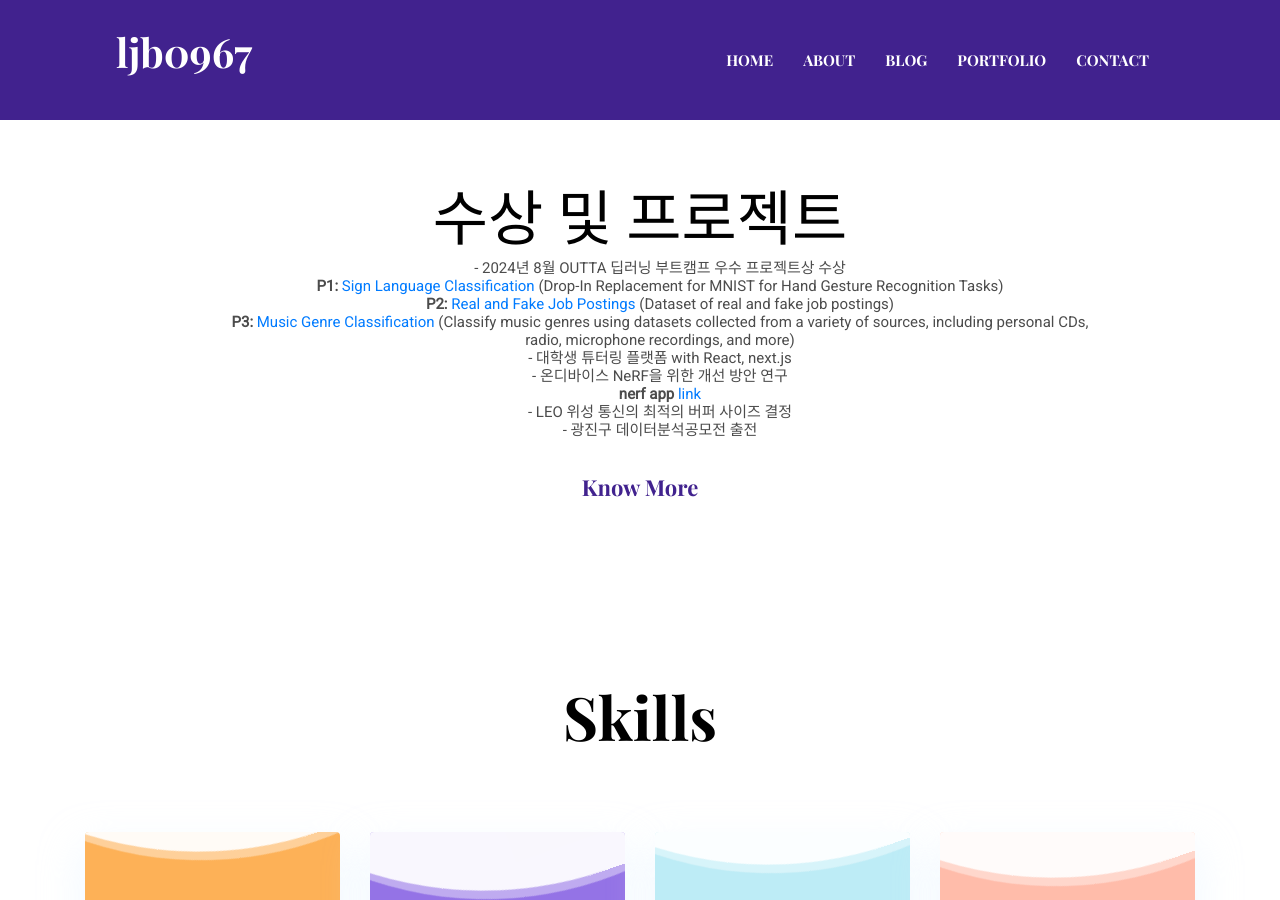
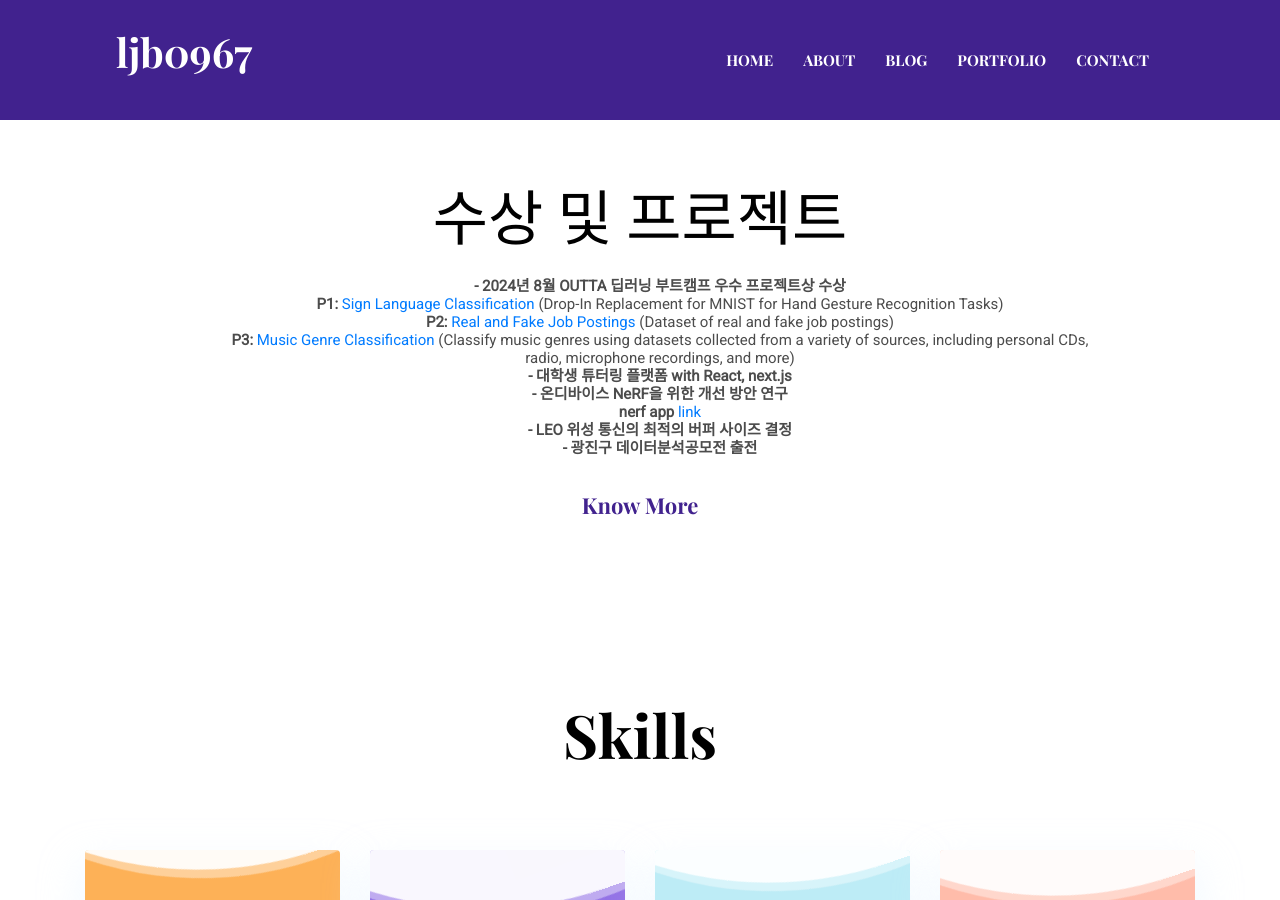
Before and after one commit to ljb0967/ljb0967.github.io, a Jekyll site: the page built from index.html, in a window 1280 px wide and 900 px high, scrolled down 1182 px. Built offline with Jekyll 4.4.1, drawn with Linux system fonts in a browser that asks for light colours; some web fonts are replaced.

```diff
--- a/_data/settings.yml
+++ b/_data/settings.yml
@@ -51,22 +51,22 @@ social:
 blurb:
   안녕하세요 저의 홈페이지에 오신 것을 환영합니다 여기에는 저에 대한 프로필과 제가 지금까지 해온 프로젝트들이 정리되어있습니다  <br> Welcome to my website! Here, you can find my profile and a summary of the projects I have worked on so far <br><br><br><br><br><h2>수상 및 프로젝트</h2>
 
-  <ul>
-  <li>- 2024년 8월 OUTTA 딥러닝 부트캠프 우수 프로젝트상 수상</li>
+  <ul><br>
+  <li><strong>- 2024년 8월 OUTTA 딥러닝 부트캠프 우수 프로젝트상 수상</strong></li>
 
   <li><strong>P1:</strong> <a href="https://github.com/ljb0967/Sign-Language-Classification" target="_blank">Sign Language Classification</a> (Drop-In Replacement for MNIST for Hand Gesture Recognition Tasks)</li>
   <li><strong>P2:</strong> <a href="https://github.com/ljb0967/Real-and-Fake-Job-Postings" target="_blank">Real and Fake Job Postings</a> (Dataset of real and fake job postings)</li>
   <li><strong>P3:</strong> <a href="https://github.com/ljb0967/Music-Genre-Classification" target="_blank">Music Genre Classification</a> (Classify music genres using datasets collected from a variety of sources, including personal CDs, radio, microphone recordings, and more)</li>
 
-  <li>- 대학생 튜터링 플랫폼 with React, next.js</li>
+  <li><strong>- 대학생 튜터링 플랫폼 with React, next.js</strong></li>
 
-  <li>- 온디바이스 NeRF을 위한 개선 방안 연구</li>
+  <li><strong>- 온디바이스 NeRF을 위한 개선 방안 연구</strong></li>
 
   <li><strong>nerf app </strong> <a href="https://github.com/ljb0967/nerf-app" target="_blank">link</a></li>
 
-  <li>- LEO 위성 통신의 최적의 버퍼 사이즈 결정</li>
+  <li><strong>- LEO 위성 통신의 최적의 버퍼 사이즈 결정</strong></li>
 
-  <li>- 광진구 데이터분석공모전 출전</li>
+  <li><strong>- 광진구 데이터분석공모전 출전</strong></li>
 
   </ul>
 blurb-btn-link: "/portfolio"
```
